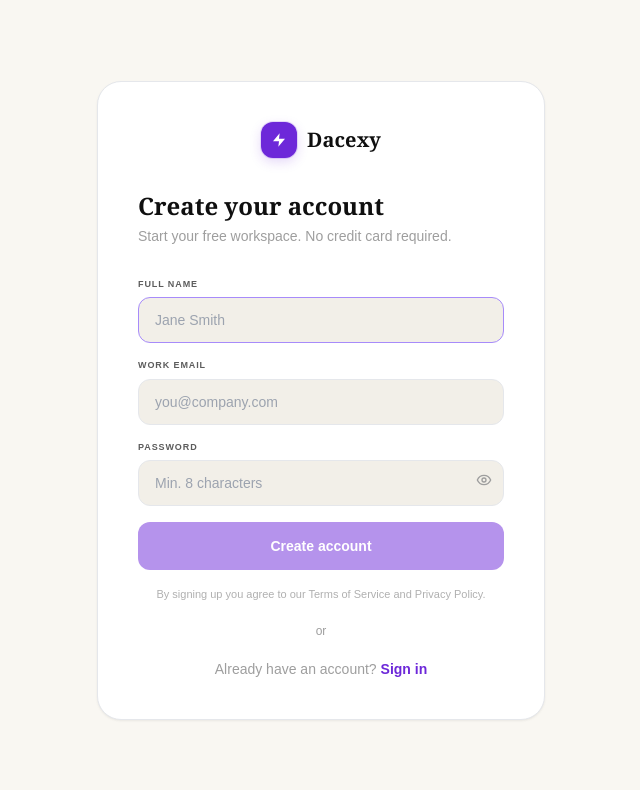
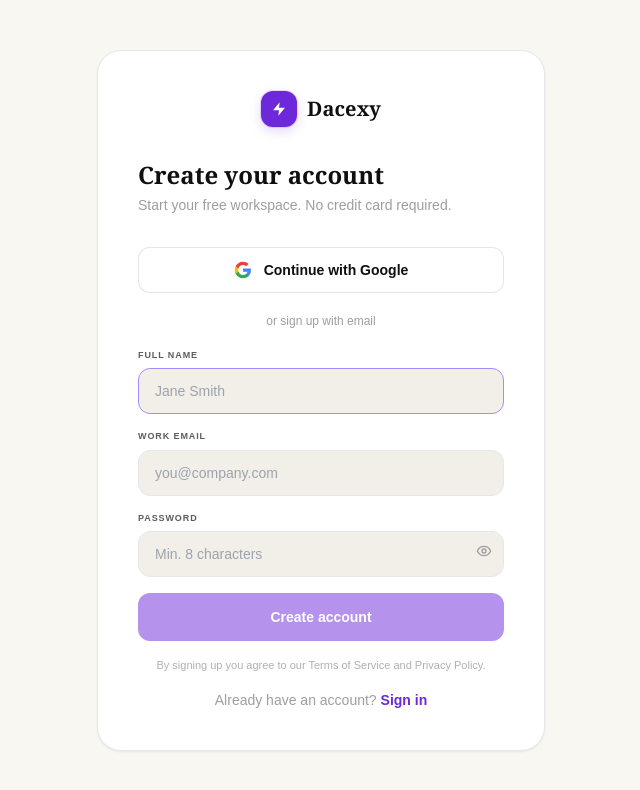
Before and after one commit to dacexyai/Dacexy-frontend, a Next.js app: page /register in a window 1280 px wide. Shown: the top 790 px of the page, without its empty margins (319-959 px from the left). Built offline with nearby package versions, Linux system fonts and the light colour scheme; no server answers.

Commit message:
Implement token handling and user login flow
Add token handling for authentication and organization data retrieval.

```diff
--- a/src/app/register/page.tsx
+++ b/src/app/register/page.tsx
@@ -28,6 +28,27 @@
     if (isAuthenticated) router.replace('/dashboard')
   }, [isAuthenticated])
 
+  useEffect(() => {
+    const params = new URLSearchParams(window.location.search)
+    const token = params.get('token')
+    if (token) {
+      localStorage.setItem('access_token', token)
+      fetch('https://dacexy-backend-v7ku.onrender.com/api/v1/auth/me', {
+        headers: { Authorization: `Bearer ${token}` }
+      }).then(r => r.json()).then(async userData => {
+        let orgData = null
+        try {
+          const orgRes = await fetch('https://dacexy-backend-v7ku.onrender.com/api/v1/orgs/me', {
+            headers: { Authorization: `Bearer ${token}` }
+          })
+          if (orgRes.ok) orgData = await orgRes.json()
+        } catch {}
+        login(userData, orgData, token, '')
+        window.location.replace('/chat')
+      }).catch(() => {})
+    }
+  }, [])
+
   const p8 = password.length >= 8
   const pUp = /[A-Z]/.test(password)
   const pNum = /[0-9]/.test(password)
@@ -41,13 +62,17 @@
     try {
       const data = await auth.register({ full_name: name, email, password })
       let userData = null
-let orgData = null
+      let orgData = null
       try { userData = await auth.me() } catch {}
-try { orgData = await fetch(`https://dacexy-backend-v7ku.onrender.com/api/v1/orgs/me`, { headers: { Authorization: `Bearer ${data.access_token}` } }).then(r => r.json()) } catch {}
-if (userData) {
-  login(userData, orgData, data.access_token, data.refresh_token ?? '')
-}
-window.location.replace('/onboarding')
+      try {
+        orgData = await fetch('https://dacexy-backend-v7ku.onrender.com/api/v1/orgs/me', {
+          headers: { Authorization: `Bearer ${data.access_token}` }
+        }).then(r => r.json())
+      } catch {}
+      if (userData) {
+        login(userData, orgData, data.access_token, data.refresh_token ?? '')
+      }
+      window.location.replace('/onboarding')
     } catch (err: any) {
       setError(err?.message || 'Registration failed. Email may already be in use.')
     } finally {
@@ -69,6 +94,25 @@
 
         <h1 className="font-serif text-2xl font-semibold text-[#0F0F0F] mb-1">Create your account</h1>
         <p className="text-sm text-[#9E9E9E] mb-8">Start your free workspace. No credit card required.</p>
+
+        <a
+          href="https://dacexy-backend-v7ku.onrender.com/api/v1/auth/google/login"
+          className="w-full flex items-center justify-center gap-3 bg-white border border-black/10 rounded-xl px-4 py-3 text-sm font-semibold text-[#0F0F0F] hover:bg-gray-50 transition-all mb-5"
+        >
+          <svg width="18" height="18" viewBox="0 0 24 24">
+            <path fill="#4285F4" d="M22.56 12.25c0-.78-.07-1.53-.2-2.25H12v4.26h5.92c-.26 1.37-1.04 2.53-2.21 3.31v2.77h3.57c2.08-1.92 3.28-4.74 3.28-8.09z"/>
+            <path fill="#34A853" d="M12 23c2.97 0 5.46-.98 7.28-2.66l-3.57-2.77c-.98.66-2.23 1.06-3.71 1.06-2.86 0-5.29-1.93-6.16-4.53H2.18v2.84C3.99 20.53 7.7 23 12 23z"/>
+            <path fill="#FBBC05" d="M5.84 14.09c-.22-.66-.35-1.36-.35-2.09s.13-1.43.35-2.09V7.07H2.18C1.43 8.55 1 10.22 1 12s.43 3.45 1.18 4.93l3.66-2.84z"/>
+            <path fill="#EA4335" d="M12 5.38c1.62 0 3.06.56 4.21 1.64l3.15-3.15C17.45 2.09 14.97 1 12 1 7.7 1 3.99 3.47 2.18 7.07l3.66 2.84c.87-2.6 3.3-4.53 6.16-4.53z"/>
+          </svg>
+          Continue with Google
+        </a>
+
+        <div className="flex items-center gap-3 mb-5">
+          <div className="flex-1 h-px bg-black/6" />
+          <span className="text-xs text-[#9E9E9E]">or sign up with email</span>
+          <div className="flex-1 h-px bg-black/6" />
+        </div>
 
         <form onSubmit={handleRegister} className="space-y-4">
           <div>
@@ -139,13 +183,7 @@
           By signing up you agree to our Terms of Service and Privacy Policy.
         </p>
 
-        <div className="flex items-center gap-3 my-5">
-          <div className="flex-1 h-px bg-black/6" />
-          <span className="text-xs text-[#9E9E9E]">or</span>
-          <div className="flex-1 h-px bg-black/6" />
-        </div>
-
-        <p className="text-center text-sm text-[#9E9E9E]">
+        <p className="text-center text-sm text-[#9E9E9E] mt-4">
           Already have an account?{' '}
           <Link href="/login" className="text-violet-700 font-bold hover:text-violet-900">Sign in</Link>
         </p>
```
